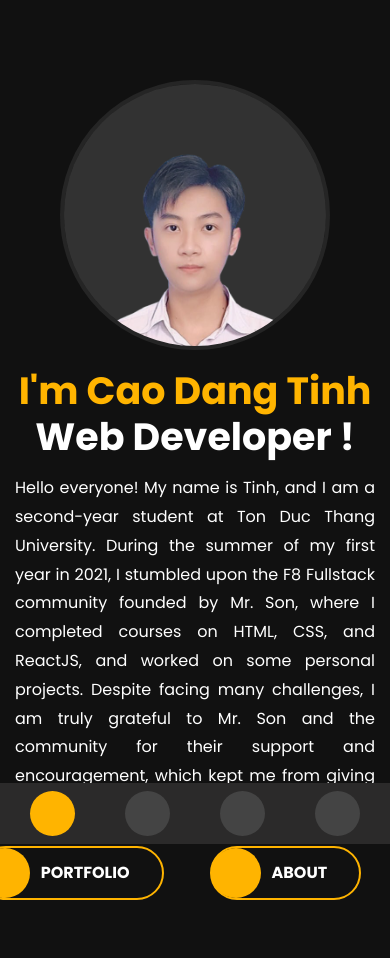
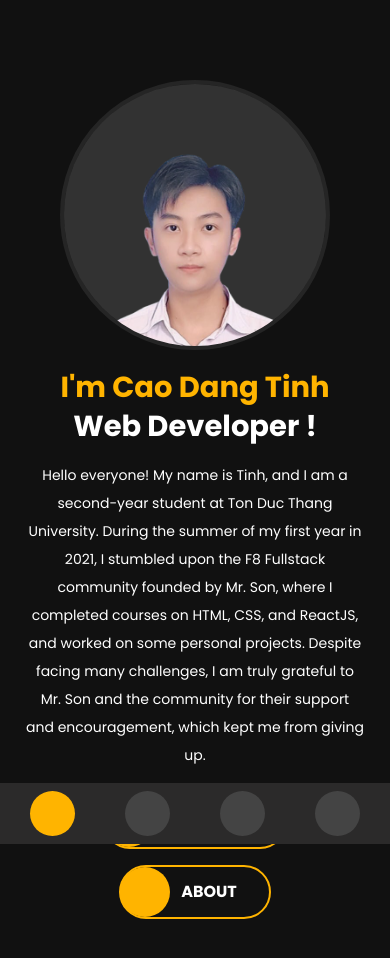
Before and after one commit to DangTinh422003/portfolio, a React (Create React App) app: page / in a window 390 px wide. Shown: the top 958 px of the page. Built offline with nearby package versions, Linux system fonts and the light colour scheme; some icons are missing.

Commit message:
Feature/Home Page Responsive

```diff
--- a/src/components/GlobalComponents/LinkButton/LinkButton.module.scss
+++ b/src/components/GlobalComponents/LinkButton/LinkButton.module.scss
@@ -47,3 +47,10 @@
     }
   }
 }
+
+@media (max-width: 730px) {
+  .LinkButton {
+    justify-content: center;
+    margin-right: 0;
+  }
+}
--- a/src/pages/About/components/Information/components/Experience/index.js
+++ b/src/pages/About/components/Information/components/Experience/index.js
@@ -12,7 +12,7 @@ function Experience() {
     >
       <div className={styles.ExperienceList}>
         <div className="row">
-          <div className="col-6" style={{ paddingRight: '20px' }}>
+          <div className="col-6">
             <div className={styles.item}>
               <div className={styles.year}>
                 1 <span>+</span>
@@ -23,7 +23,7 @@ function Experience() {
             </div>
           </div>
 
-          <div className="col-6" style={{ paddingRight: '20px' }}>
+          <div className="col-6">
             <div className={styles.item}>
               <div className={styles.year}>
                 3 <span>+</span>
@@ -34,7 +34,7 @@ function Experience() {
             </div>
           </div>
 
-          <div className="col-6" style={{ paddingRight: '20px' }}>
+          <div className="col-6">
             <div className={styles.item}>
               <div className={styles.year}>
                 1 <span>+</span>
@@ -45,7 +45,7 @@ function Experience() {
             </div>
           </div>
 
-          <div className="col-6" style={{ paddingRight: '20px' }}>
+          <div className="col-6">
             <div className={styles.item}>
               <div className={styles.year}>
                 1 <span>+</span>
--- a/src/pages/Contact/components/ContactInfo/index.js
+++ b/src/pages/Contact/components/ContactInfo/index.js
@@ -16,7 +16,7 @@ function ContactInfo() {
             <i className="fa-solid fa-location-dot"></i>
           </div>
           <span>ADDRESS</span>
-          Japan
+          District 7, Ho Chi Minh City
         </li>
 
         <li>
--- a/src/pages/Home/components/Information/Information.module.scss
+++ b/src/pages/Home/components/Information/Information.module.scss
@@ -67,3 +67,26 @@
     }
   }
 }
+
+// mobild
+@media (max-width: 730px) {
+  .Information {
+    .Content {
+      .Heading {
+        font-size: 2.9rem;
+        line-height: 39px;
+        text-align: center;
+      }
+      .desc {
+        font-size: 1.4rem;
+        line-height: 28px;
+        padding: 0 1rem;
+        text-align: center;
+      }
+      .control {
+        flex-direction: column;
+        gap: 20px;
+      }
+    }
+  }
+}
```
